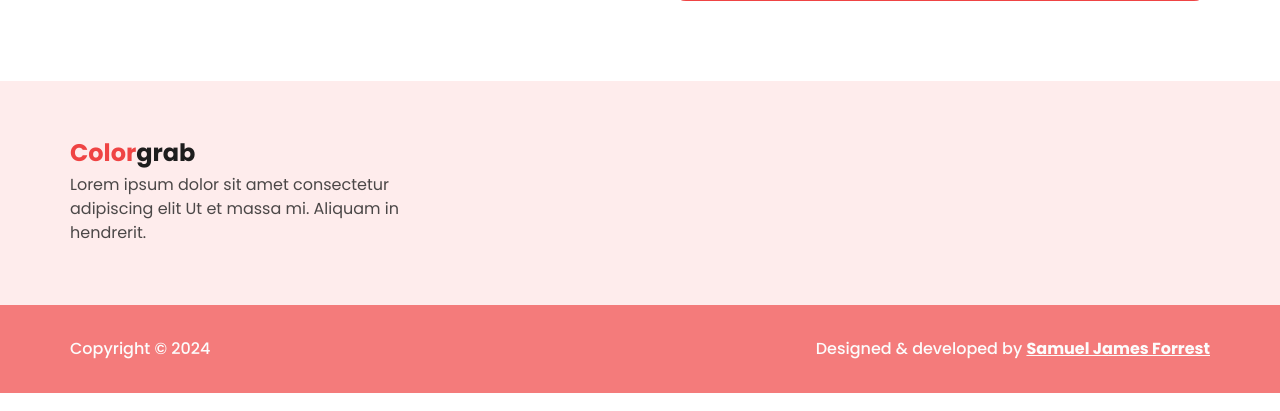
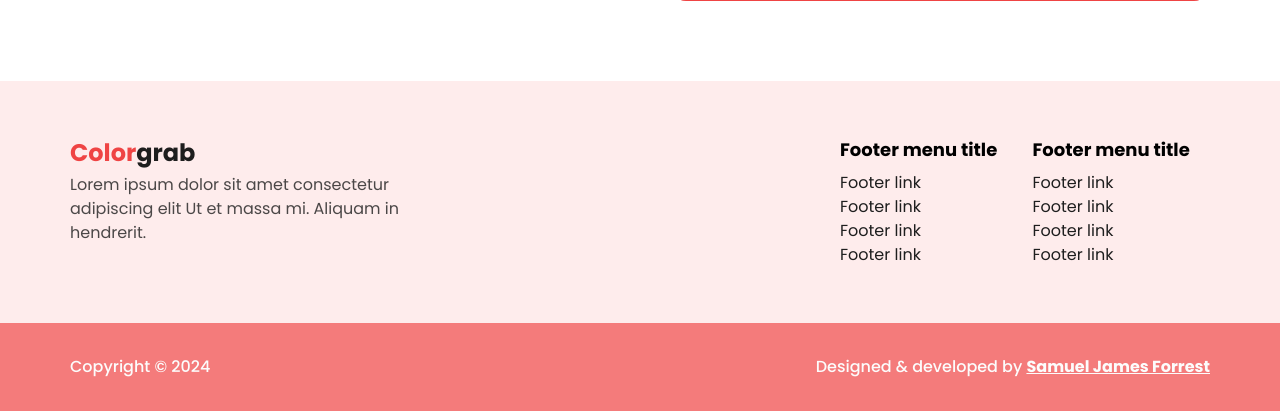
Before and after one commit to SamuelJForrest/colourgrab-v2, a Flask app: page / in a window 1280 px wide. Shown: the part 467-878 px from the top of the page. Run offline with Flask 3, Linux system fonts and the light colour scheme; some libraries are stand-ins or nearby versions.

Commit message:
IMP: Footer links (WIP) + upload animation (WIP)

```diff
--- a/colourgrab/frontend/sass/layout/_footer.scss
+++ b/colourgrab/frontend/sass/layout/_footer.scss
@@ -30,4 +30,39 @@
     &-text {
         color: util.$color-black-80;
     }
+
+    &-menu {
+        li {
+            &+li {
+                margin-top: .8rem;
+            }
+
+            a {
+                position: relative;
+
+                &::after {
+                    content: '';
+                    position: absolute;
+                    bottom: 0;
+                    left: 0;
+                    width: 0;
+                    height: 1px;
+                    background: util.$color-black;
+                    transition: all .3s;
+                }
+
+                &:hover,
+                &:focus {
+                    &::after {
+                        width: 100%;
+                    }
+                }
+            }
+        }
+
+        &-title {
+            @extend .h6;
+            margin-bottom: 1.6rem;
+        }
+    }
 }
--- a/colourgrab/frontend/sass/layout/_upload.scss
+++ b/colourgrab/frontend/sass/layout/_upload.scss
@@ -34,6 +34,11 @@
 
     &-label {
         @extend .button;
+
+        &.__submitting {
+            pointer-events: none;
+            cursor: disabled;
+        }
     }
 
     &-input {
--- a/colourgrab/templates/components/upload.html
+++ b/colourgrab/templates/components/upload.html
@@ -10,7 +10,7 @@
             <div class="col-lg-6 ps-lg-5">
                 <div class="upload-area">
                     <i class="upload-icon fa-solid fa-arrow-up-from-bracket"></i>
-                    <p>Upload an image to begin</p>
+                    <p class="upload-area-text">Upload an image to begin</p>
                     <form action="/" method="POST" enctype="multipart/form-data" id="upload-form">
                         <label for="file-input" class="upload-label">
                             <span>Select file</span>
--- a/colourgrab/templates/layout/footer.html
+++ b/colourgrab/templates/layout/footer.html
@@ -7,6 +7,28 @@
                         <span>Color</span>grab
                     </a>
                     <p class="footer-text">Lorem ipsum dolor sit amet consectetur adipiscing elit Ut et massa mi. Aliquam in hendrerit.</p>
+                </div><!-- col -->
+                <div class="col-lg-2 offset-lg-4">
+                    <section>
+                        <h3 class="footer-menu-title">Footer menu title</h3>
+                        <ul class="footer-menu">
+                            <li><a href="#">Footer link</a></li>
+                            <li><a href="#">Footer link</a></li>
+                            <li><a href="#">Footer link</a></li>
+                            <li><a href="#">Footer link</a></li>
+                        </ul>
+                    </section>
+                </div><!-- col -->
+                <div class="col-lg-2">
+                    <section>
+                        <h3 class="footer-menu-title">Footer menu title</h3>
+                        <ul class="footer-menu">
+                            <li><a href="#">Footer link</a></li>
+                            <li><a href="#">Footer link</a></li>
+                            <li><a href="#">Footer link</a></li>
+                            <li><a href="#">Footer link</a></li>
+                        </ul>
+                    </section>
                 </div><!-- col -->
             </div><!-- row -->
         </div><!-- container -->
--- a/colourgrab/templates/pages/home.html
+++ b/colourgrab/templates/pages/home.html
@@ -7,8 +7,10 @@
 {% block scripts %}
     <script>
         const uploadForm = document.querySelector('#upload-form');
+        const uploadText = document.querySelector('.upload-area-text');
 
         uploadForm.addEventListener('change', () => {
+            uploadText.innerText = 'Uploading...';
             uploadForm.submit();
         })
     </script>
```
Also changed, not shown: colourgrab/static/css/main.css.
